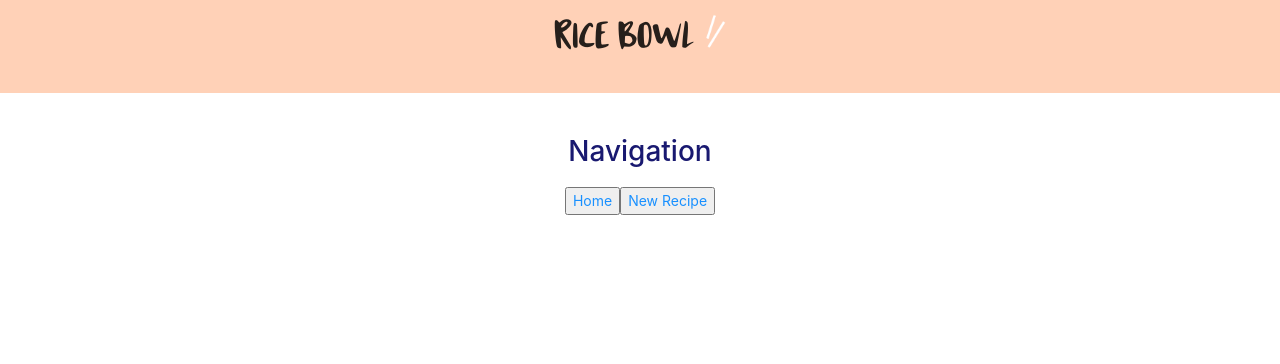
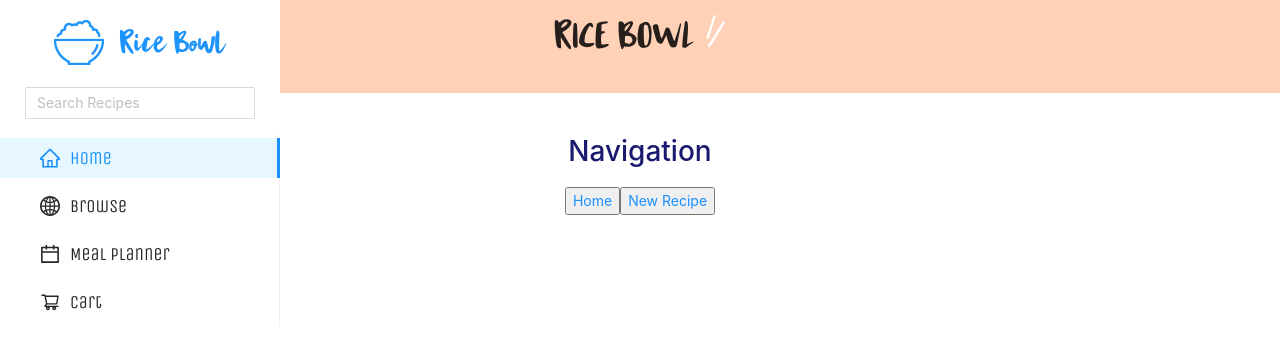
Before and after one commit to wendywu705/rice-bowl-recipe, a React (Create React App) app in the folder client/: page / in a window 1280 px wide. Shown: the top 364 px of the page. Built offline with nearby package versions, Linux system fonts and the light colour scheme.

Commit message:
Connect sider to the main layout pages

```diff
--- a/client/src/components/Main/Main.js
+++ b/client/src/components/Main/Main.js
@@ -4,18 +4,19 @@ import { Switch, Route } from 'react-router-dom';
 import Home from '../../pages/Home/Home';
 import NewRecipe from '../../pages/NewRecipe';
 import PageLayout from '../Layout/Layout';
+import SiderBar from '../Layout/Sider';
 
 const Main = () => {
-    return (
-        <div>
-            <Switch> {}
-                <Route exact path='/' component={Home}/>
-                <Route exact path='/new_recipe' component={NewRecipe}/>
-                <Route exact path='/side' component={PageLayout} />
-            </Switch>
-
-        </div>
-    );
-}
+  return (
+    <div>
+      <SiderBar />
+      <Switch>
+        <Route exact path="/" component={Home} />
+        <Route exact path="/new_recipe" component={NewRecipe} />
+        <Route exact path="/side" component={PageLayout} />
+      </Switch>
+    </div>
+  );
+};
 
 export default Main;
```
Also changed, not shown: client/src/pages/Home/Home.js (+6 -10 lines), 1 other file (tests, documents, lock files or other folders).
